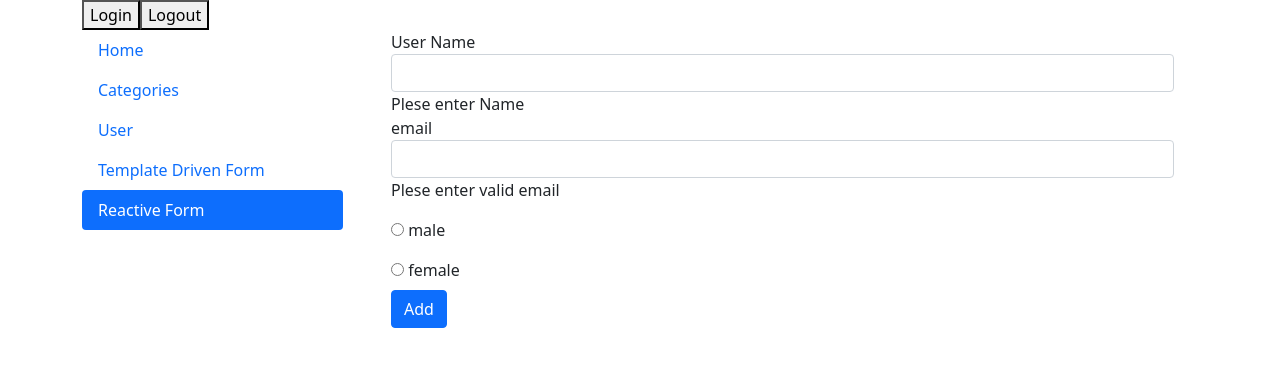
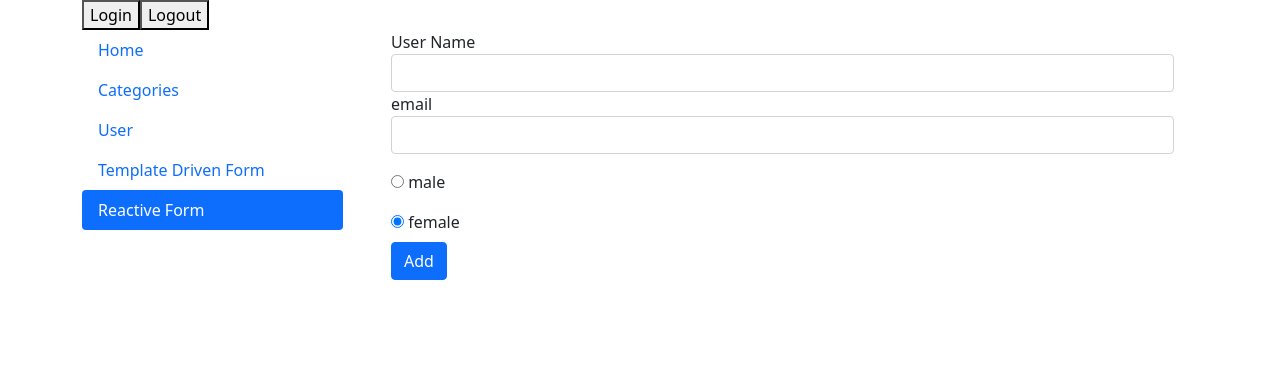
Before and after one commit to Patwalrahul3/angular-routing, an Angular app: page /reactive in a window 1280 px wide. Shown: the top 366 px of the page. Built offline with nearby package versions, Linux system fonts and the light colour scheme.

Commit message:
validator and error message in reactive form

```diff
--- a/src/app/reactive/reactive.component.css
+++ b/src/app/reactive/reactive.component.css
@@ -0,0 +1,3 @@
+input.ng-invalid.ng-touched  {
+    border: 1px solid red;
+}
--- a/src/app/reactive/reactive.component.html
+++ b/src/app/reactive/reactive.component.html
@@ -1,7 +1,7 @@
 <div class="container">
   <div class="row">
     <div class="col-md-12">
-      <form>
+      <form [formGroup]="signupForm" (ngSubmit)="onSubmit()">
         <div class="form-group">
           <label for="username">User Name</label>
           <input
@@ -9,20 +9,21 @@
             class="form-control"
             id="username"
             name="username"
-            required
+            formControlName="username"
+
           />
-          <span class="help-text">Plese enter Name</span>
+          <span class="help-text" *ngIf="signupForm.get('username')?.touched && !signupForm.get('username')?.valid">Plese enter Name</span>
         </div>
 
         <div class="form-group">
           <label for="email">email</label>
-          <input type="text" class="form-control" id="email" name="email" />
-          <span class="help-text">Plese enter valid email</span>
+          <input type="text" class="form-control" id="email" name="email" formControlName="email" />
+          <span class="help-text" *ngIf="signupForm.get('email')?.touched && !signupForm.get('email')?.valid">Plese Enter Valid Email</span>
         </div>
 
         <div class="mt-3" *ngFor="let gender of genders">
           <label>
-            <input type="radio" name="gender" [value]="gender" /> {{ gender }}
+            <input type="radio" name="gender" [value]="gender" formControlName="gender" /> {{ gender }}
           </label>
         </div>
 
--- a/src/app/reactive/reactive.component.ts
+++ b/src/app/reactive/reactive.component.ts
@@ -1,5 +1,5 @@
 import { Component } from '@angular/core';
-import { FormControl, FormGroup } from '@angular/forms';
+import { FormControl, FormGroup, Validators } from '@angular/forms';
 
 @Component({
   selector: 'app-reactive',
@@ -18,10 +18,15 @@ export class ReactiveComponent {
 
   ngOnInit(){
     this.signupForm = new FormGroup({
-      'username': new FormControl('null'),
-      'email': new FormControl('null'),
+      'username': new FormControl('', Validators.required),
+      'email': new FormControl('', [Validators.required, Validators.email]),
       'gender': new FormControl('female'),
     })
   }
 
+
+  onSubmit(){
+
+  }
+
 }
```
